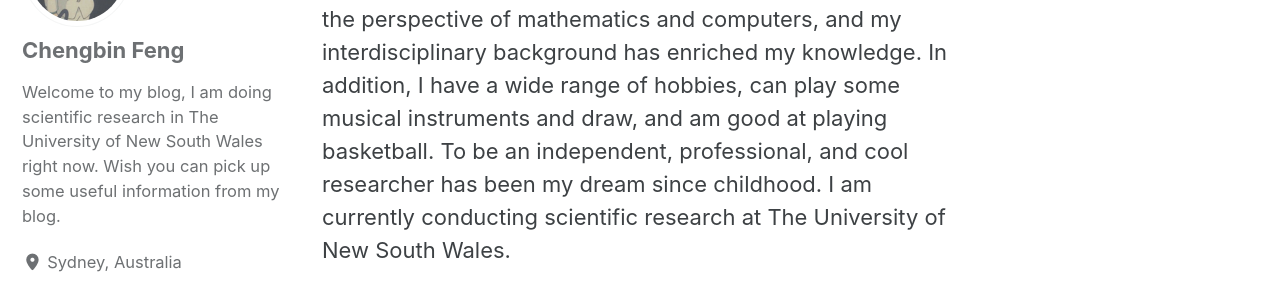
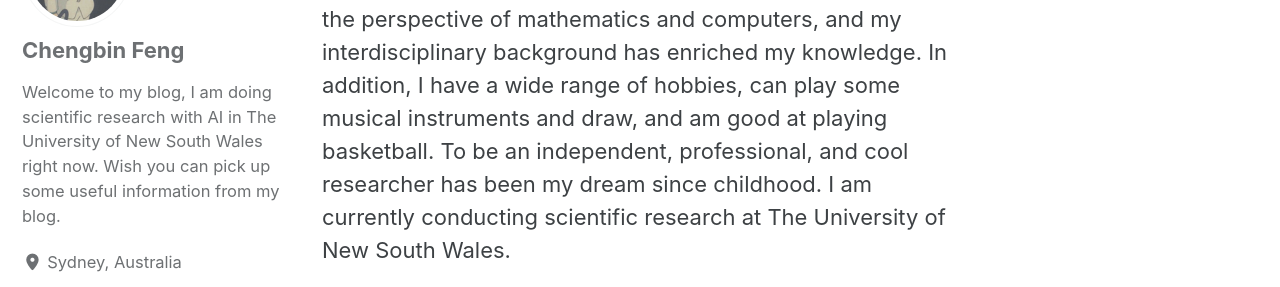
Before and after one commit to kfengc27/kfengc27.github.io, a Jekyll site: the page built from index.md, in a window 1280 px wide. Shown: the part 197-484 px from the top of the page. Built offline with Jekyll 4.4.1, drawn with Linux system fonts in a browser that asks for light colours; cached includes are drawn as plain includes.

Commit message:
change blog

```diff
--- a/_config.yml
+++ b/_config.yml
@@ -115,7 +115,7 @@ analytics:
 author:
   name             : "Chengbin Feng"
   avatar           : "/assets/images/chengbin.jpg"
-  bio              : "Welcome to my blog, I am doing scientific research in The University of New South Wales right now. Wish you can pick up some useful information from my blog."
+  bio              : "Welcome to my blog, I am doing scientific research with AI in The University of New South Wales right now. Wish you can pick up some useful information from my blog."
   location         : "Sydney, Australia"
   email            :
   links:
```
